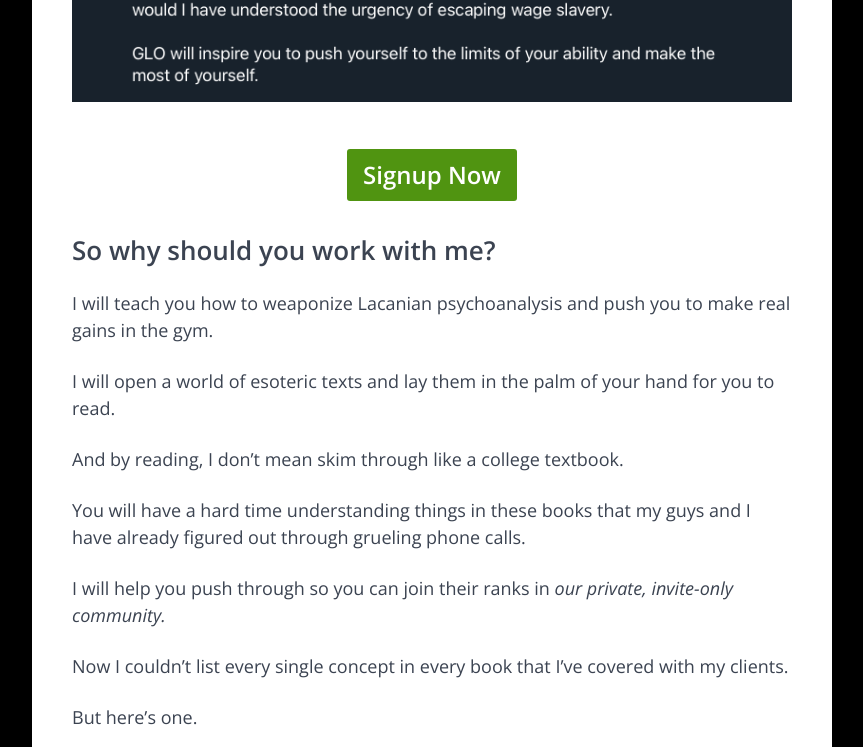
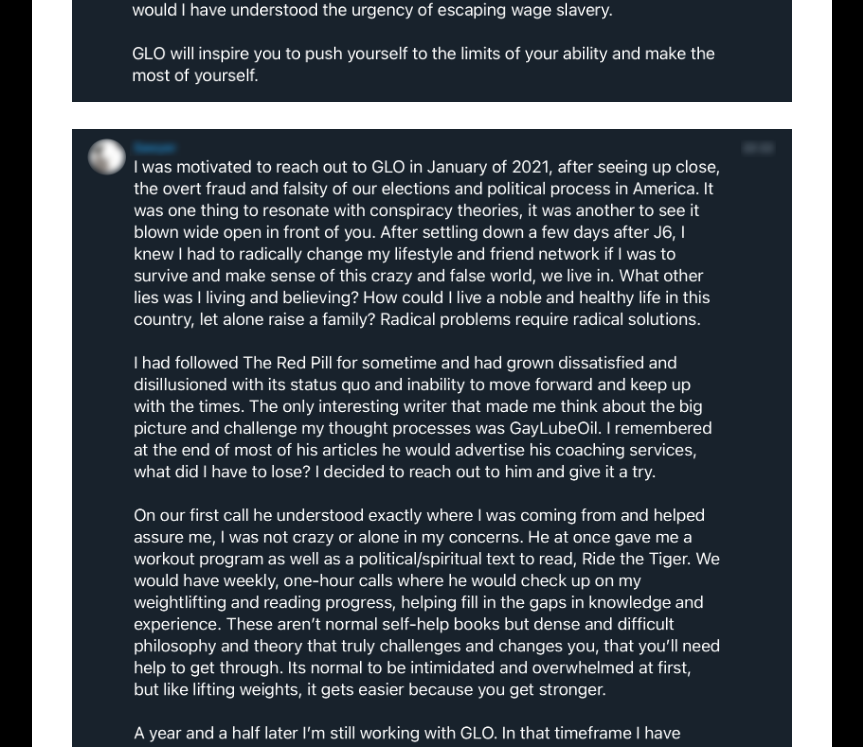
Before and after one commit to ascsocial/leads, a plain HTML site: page docs/index.html in a window 1280 px wide. Shown: the part 4605-5352 px from the top of the page, without its empty margins (208-1071 px from the left). Drawn offline with nearby package versions, Linux system fonts and the light colour scheme; a script that the page names is missing.

Commit message:
add third review

```diff
--- a/docs/index.html
+++ b/docs/index.html
@@ -85,6 +85,7 @@
       <div class="reviews">
         <div><img src="/img/review_1.png"></div>
         <div><img src="/img/review_2.png"></div>
+        <div><img src="/img/review_3.png"></div>
       </div>
       <div class="signup">
         <a href="#cta" class="skip">Signup Now</a>
```
Also changed, not shown: docs/img/review_3.png (added).
